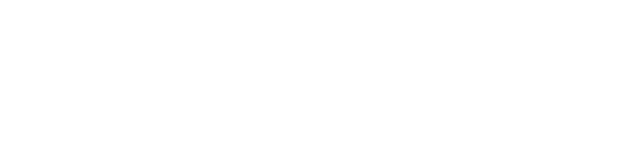
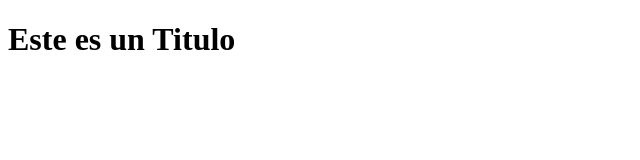
Before and after one commit to HolguerAndrade/Demostracion, a plain HTML site: page index.html in a window 1280 px wide. Shown: the whole page, without its empty margins (0-640 px from the left). Drawn offline with Linux system fonts and the light colour scheme.

Commit message:
Insertamos un titulo

```diff
--- a/index.html
+++ b/index.html
@@ -1,9 +1,11 @@
 <!DOCTYPE html>
 <html>
 <head>
-	<title></title>
+	<title>Proyecto GitHub</title>
 </head>
 <body>
 
+<h1> Este es un Titulo </h1>
+
 </body>
 </html>
```
